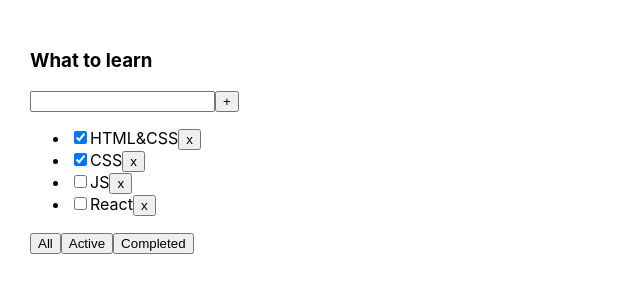
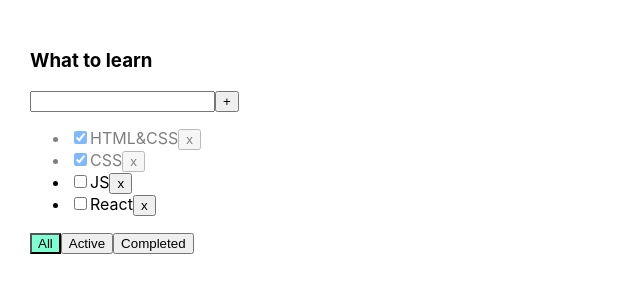
Before and after one commit to hellpains/todolist, a React (Create React App) app: page / in a window 1280 px wide. Shown: the top 300 px of the page, without its empty margins (0-640 px from the left). Built offline with nearby package versions, Linux system fonts and the light colour scheme.

Commit message:
04 - Todolist for students

```diff
--- a/src/App.css
+++ b/src/App.css
@@ -1,8 +1,24 @@
 .App {
-  padding: 30px;
-  display: flex;
+    padding: 30px;
+    display: flex;
 }
 
 .App > div {
-  margin-right: 50px;
+    margin-right: 50px;
 }
+
+
+.error {
+    border: red 1px solid;
+}
+
+.error-messaga {
+    color: red;
+}
+
+.active-filter{
+    background-color: aquamarine;
+}
+.is-done{
+    opacity: 0.5;
+}
--- a/src/App.tsx
+++ b/src/App.tsx
@@ -24,11 +24,12 @@
     const removeTask = (id: string) => {
         setTasks(tasks.filter(task => task.id !== id))
     }
-    const addTask = (title:string) => {
-        setTasks([{id:v1(),title,isDone:false},...tasks])
+    const addTask = (title: string) => {
+        setTasks([{id: v1(), title, isDone: false}, ...tasks])
     }
-
-
+    const changeTaskStatus = (taskId: string, isDone: boolean) => {
+        setTasks(tasks.map(task => task.id === taskId ? {...task, isDone: isDone} : task))
+    }
 
 
     const changeFilter = (value: FilterValuesType) => {
@@ -49,6 +50,8 @@
     return (
         <div className="App">
             <Todolist
+                filter={filter}
+                changeTaskStatus={changeTaskStatus}
                 title={"What to learn"}
                 tasks={tasksForTodolist}
                 removeTask={removeTask}
--- a/src/components/Input/Input.tsx
+++ b/src/components/Input/Input.tsx
@@ -4,10 +4,13 @@
     title: string
     setTitle: (title: string) => void
     addTask: () => void
+    error: string | null
+    setError: (error: string | null) => void
 }
 export const Input = (props: InputPropsType) => {
 
     const onKeyPressHandler = (e: KeyboardEvent<HTMLInputElement>) => {
+        props.setError(null)
         if (e.charCode == 13) {
             props.addTask()
         }
@@ -19,5 +22,6 @@
     }
 
 
-    return <input onChange={onChangeHandler} value={props.title} onKeyPress={onKeyPressHandler}/>
+    return <input className={props.error ? 'error' : ''} onChange={onChangeHandler} value={props.title}
+                  onKeyPress={onKeyPressHandler}/>
 };
--- a/src/components/Todolist/Tasks/Tasks.tsx
+++ b/src/components/Todolist/Tasks/Tasks.tsx
@@ -1,11 +1,13 @@
-import React from 'react';
+import React, {ChangeEvent, useState} from 'react';
 import {TaskType} from "../../../App";
 
 type TasksPropsType = {
     tasks: TaskType[]
     removeTask: (id: string) => void
+    changeTaskStatus: (taskId: string, isDone: boolean) => void
 }
 export const Tasks = (props: TasksPropsType) => {
+
     return (
         <ul>
             {props.tasks.map(task => {
@@ -13,13 +15,21 @@
                 const onRemoveHandler = () => {
                     props.removeTask(task.id)
                 }
+                const onChangeHandler = (e: ChangeEvent<HTMLInputElement>) => {
+                    props.changeTaskStatus(task.id, e.currentTarget.checked)
+                }
 
 
                 return (
-                    <li key={task.id}>
-                        <input type="checkbox" checked={task.isDone}/>
+                    <li key={task.id}  className={task.isDone ? 'is-done' : ''}>
+                        <input
+                            type="checkbox"
+                            onChange={onChangeHandler}
+                            checked={task.isDone}
+                        />
                         <span>{task.title}</span>
                         <button onClick={onRemoveHandler}>x</button>
+
                     </li>
                 )
             })}
--- a/src/components/Todolist/Todolist.tsx
+++ b/src/components/Todolist/Todolist.tsx
@@ -10,42 +10,56 @@
     removeTask: (id: string) => void
     changeFilter: (value: FilterValuesType) => void
     addTask: (title: string) => void
+    changeTaskStatus: (taskId: string, isDone: boolean) => void
+    filter: FilterValuesType
 }
 export const Todolist = (props: TodolistPropsType) => {
     const [newTaskTitle, setNewTaskTitle] = useState('')
-
+    const [error, setError] = useState<string | null>(null)
 
     const addTask = () => {
-        if (newTaskTitle.length > 0) {
+        if (newTaskTitle.trim() !== '') {
             props.addTask(newTaskTitle)
             setNewTaskTitle('')
+        } else {
+            setError('Title is required')
         }
     }
 
+    const onAllClickHandler = () => props.changeFilter('all')
+    const onActiveClickHandler = () => props.changeFilter('active')
+    const onCompletedClickHandler = () => props.changeFilter('completed')
+
+    const allStyle = props.filter == 'all' ? 'active-filter' : ''
+    const activeStyle = props.filter == 'active' ? 'active-filter' : ''
+    const completedStyle = props.filter == 'completed' ? 'active-filter' : ''
 
     return (
         <div>
             <h3>{props.title}</h3>
             <div>
-                <Input title={newTaskTitle} setTitle={setNewTaskTitle} addTask={addTask}/>
+                <Input
+                    setError={setError}
+                    error={error}
+                    title={newTaskTitle}
+                    setTitle={setNewTaskTitle}
+                    addTask={addTask}
+                />
                 <Button callback={addTask} name={'+'}/>
-
+                {error && <div className={'error-messaga'}>{error}</div>}
             </div>
-            <Tasks tasks={props.tasks} removeTask={props.removeTask}/>
+            <Tasks
+                tasks={props.tasks}
+                removeTask={props.removeTask}
+                changeTaskStatus={props.changeTaskStatus}
+            />
             <div>
-                <Button name={'All'} callback={() => {
-                    props.changeFilter('all')
-                }}/>
-                <Button name={'Active'} callback={() => {
-                    props.changeFilter('active')
-                }}/>
-                <Button name={'Completed'} callback={() => {
-                    props.changeFilter('completed')
-                }}/>
-                {/*<button onClick={()=>{props.changeFilter('all')}}>All</button>*/}
-                {/*<button onClick={()=>{props.changeFilter('active')}}>Active</button>*/}
-                {/*<button onClick={()=>{props.changeFilter('completed')}}>Completed</button>*/}
-
+                <button className={allStyle} onClick={onAllClickHandler}>All</button>
+                <button className={activeStyle} onClick={onActiveClickHandler}>Active</button>
+                <button className={completedStyle} onClick={onCompletedClickHandler}>Completed</button>
+                {/*<Button name={'All'} callback={onAllClickHandler}/>*/}
+                {/*<Button name={'Active'} callback={onActiveClickHandler}/>*/}
+                {/*<Button name={'Completed'} callback={onCompletedClickHandler}/>*/}
             </div>
         </div>
     );
```
